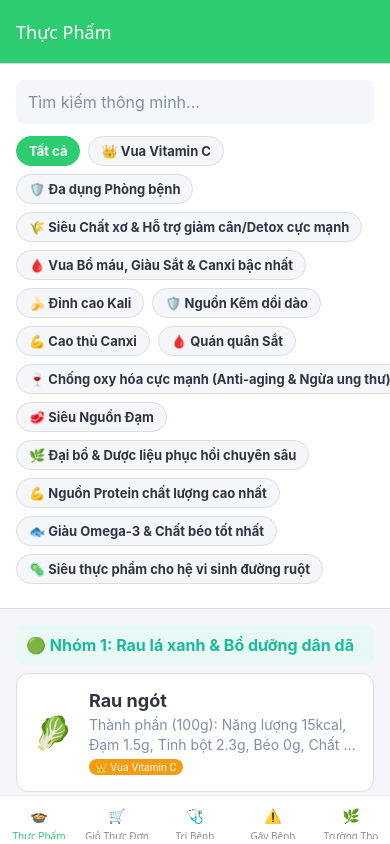
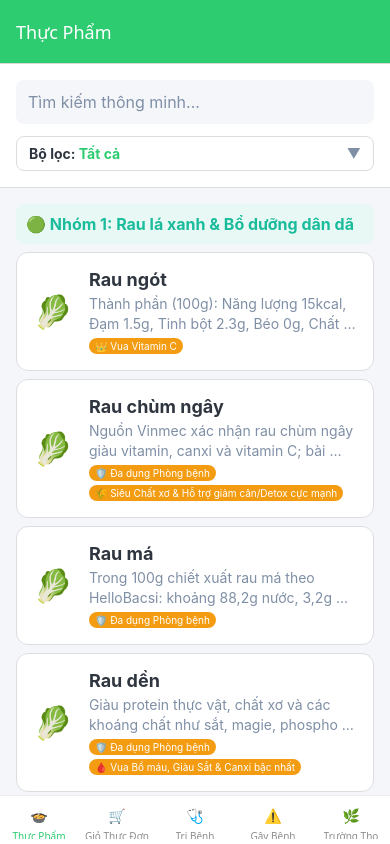
Before and after one commit to phat2814backup-quant/web_food, a React Native app: screen /FoodsTab in a window 390 px wide. Built offline with nearby package versions, Linux system fonts and the light colour scheme.

Commit message:
style: switch filters to dropdown for mobile

```diff
--- a/src/screens/HomeScreen.js
+++ b/src/screens/HomeScreen.js
@@ -13,6 +13,7 @@ export default function HomeScreen({ navigation }) {
   const theme = getTheme(isDark);
   const [searchText, setSearchText] = useState('');
   const [activeFilter, setActiveFilter] = useState('Tất cả');
+  const [showFilters, setShowFilters] = useState(false);
 
   const sectionsData = useMemo(() => {
     let filteredFoods = [...foodData];
@@ -115,17 +116,32 @@ export default function HomeScreen({ navigation }) {
           value={searchText}
           onChangeText={setSearchText}
         />
+        <TouchableOpacity
+          onPress={() => setShowFilters(!showFilters)}
+          style={{ flexDirection: 'row', alignItems: 'center', marginTop: 12, paddingVertical: 8, paddingHorizontal: 12, backgroundColor: theme.cardBg, borderRadius: 8, borderWidth: 1, borderColor: theme.border }}
+        >
+          <Text style={{ color: theme.text, fontWeight: 'bold', flex: 1 }}>
+            Bộ lọc: <Text style={{ color: theme.primary }}>{activeFilter}</Text>
+          </Text>
+          <Text style={{ color: theme.textMuted }}>{showFilters ? '▲' : '▼'}</Text>
+        </TouchableOpacity>
+
+        {showFilters && (
           <View style={{ flexDirection: 'row', flexWrap: 'wrap', marginTop: 12 }}>
             {FILTER_OPTIONS.map(filter => (
               <TouchableOpacity
                 key={filter}
-              onPress={() => setActiveFilter(filter)}
+                onPress={() => {
+                  setActiveFilter(filter);
+                  setShowFilters(false);
+                }}
                 style={{ backgroundColor: activeFilter === filter ? theme.primary : theme.bg, paddingHorizontal: 12, paddingVertical: 6, borderRadius: 16, marginRight: 8, marginBottom: 8, borderWidth: 1, borderColor: activeFilter === filter ? theme.primary : theme.border }}
               >
                 <Text style={{ color: activeFilter === filter ? '#fff' : theme.text, fontWeight: 'bold', fontSize: 13 }}>{filter}</Text>
               </TouchableOpacity>
             ))}
           </View>
+        )}
       </View>
       <SectionList
         sections={sectionsData}
```
Lines whose indentation alone changed are shown as unchanged.
